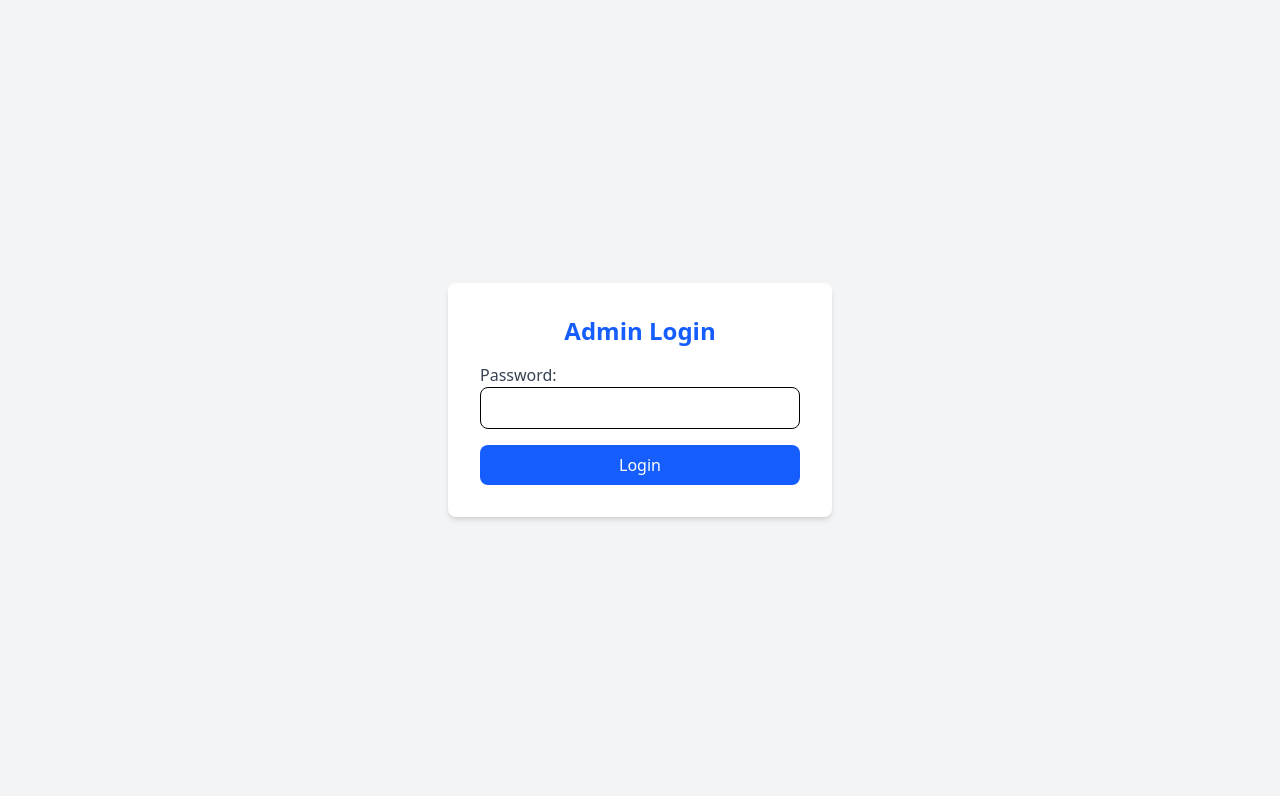
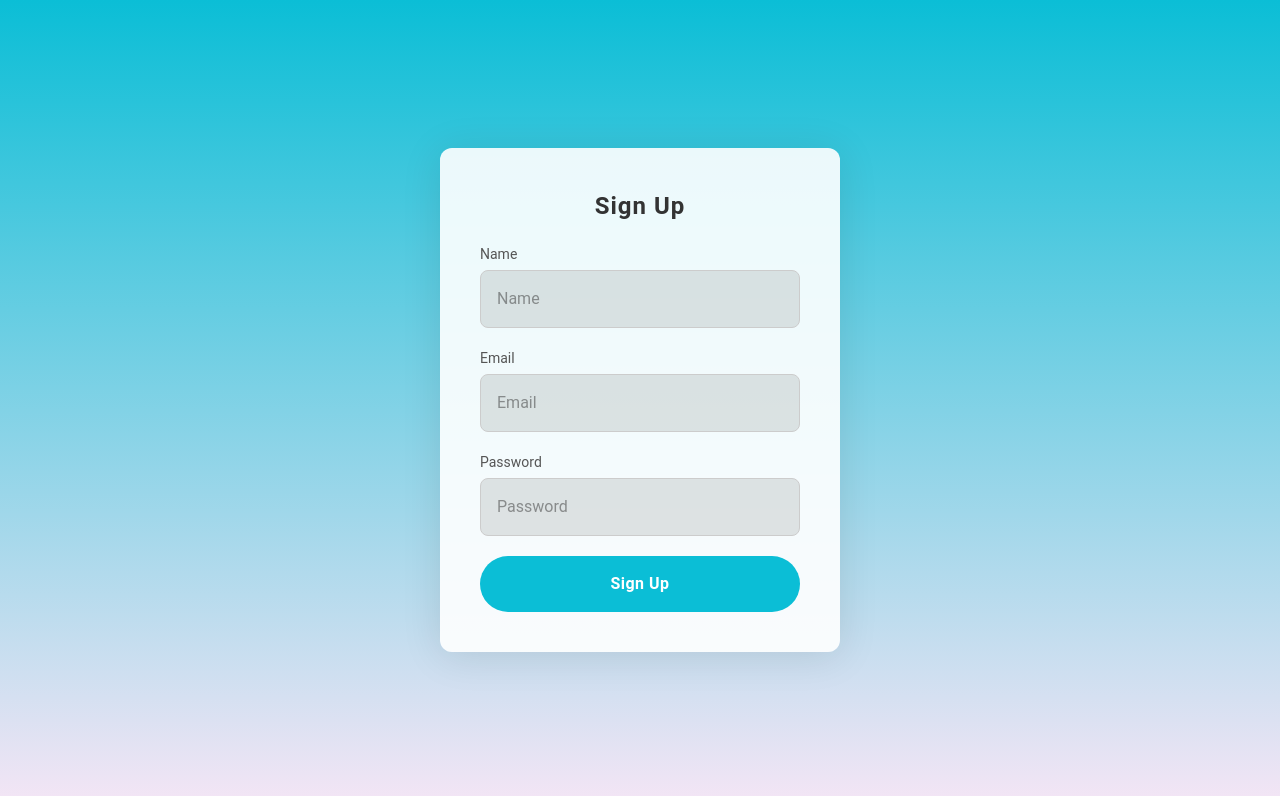
Before and after one commit to AadarshKhanna/MediKart, a React (Vite) app in the folder frontend/: page /signup in a window 1280 px wide. Before the commit this address led to /login. Shown: the top 796 px of the page. Built offline with nearby package versions, Linux system fonts and the light colour scheme.

Commit message:
final-history

```diff
--- a/frontend/src/App.jsx
+++ b/frontend/src/App.jsx
@@ -11,6 +11,8 @@ import DoctorsSection from "./pages/DoctorsSection";
 import Settings from "./pages/Settings";
 import BuyMedicine from "./components/Medicine_Buy/BuyMedicine";
 import ViewHistory from "./pages/ViewHistory";
+import UserLogin from "./components/UserLogin";
+import Signup from "./components/Signup";
 
 function App() {
   return (
@@ -20,6 +22,8 @@ function App() {
         <Route path="/login" element={<Login />} />
         <Route path="/user" element={<BuyMedicine />} />
         <Route path="/view-history" element={<ViewHistory />} />
+        <Route path="/signup" element={<Signup />} />
+        <Route path="/userlogin" element={<UserLogin />} />
         <Route
           path="/*"
           element={
--- /dev/null
+++ b/frontend/src/components/Signup.css
@@ -0,0 +1,172 @@
+/* Signup.css */
+
+/* Centering the form on the screen */
+.center-form {
+  display: flex;
+  justify-content: center;
+  align-items: center;
+  height: 100vh; /* Full screen height */
+  background: linear-gradient(to bottom, #0bbed6, #f3e5f5); /* Gradient background */
+  color: #333; /* Dark text color for contrast */
+  padding: 0 20px; /* Horizontal padding */
+  font-family: 'Roboto', sans-serif; /* Modern, clean font */
+  overflow: hidden; /* Prevent unwanted scrollbars */
+}
+
+/* Form container */
+form {
+  background-color: rgba(255, 255, 255, 0.9); /* Light, semi-transparent white background */
+  padding: 40px;/* Container for the login form */
+  .login-container {
+    width: 100%;
+    max-width: 400px;
+    margin: 100px auto;
+    padding: 20px;
+    background-color: #ffffff; /* White background */
+    border-radius: 10px;
+    box-shadow: 0 4px 8px rgba(0, 0, 0, 0.1);
+    text-align: center;
+  }
+
+  /* Heading styles */
+  .login-container h2 {
+    color: #1e1f23; /* Dark gray text */
+    margin-bottom: 20px;
+  }
+
+  /* Input fields */
+  .login-input {
+    width: 100%;
+    padding: 10px;
+    margin: 10px 0;
+    border: 1px solid #ccc;
+    border-radius: 5px;
+    font-size: 16px;
+  }
+
+  /* Button styling */
+  .login-button {
+    width: 100%;
+    padding: 10px;
+    background-color: #1e1f23; /* Dark gray */
+    color: white;
+    border: none;
+    border-radius: 5px;
+    font-size: 18px;
+    cursor: pointer;
+    transition: background-color 0.3s;
+  }
+
+  /* Hover effect for button */
+  .login-button:hover {
+    background-color: #3b3b3b; /* Darker gray */
+  }
+
+  /* Error message */
+  .login-error {
+    color: red;
+    font-size: 14px;
+    margin-top: 10px;
+  }
+
+  border-radius: 12px;
+  box-shadow: 0 4px 40px rgba(0, 0, 0, 0.1); /* Soft shadow for depth */
+  width: 100%;
+  max-width: 400px;
+  box-sizing: border-box;
+  transition: transform 0.3s ease, box-shadow 0.3s ease;
+}
+
+/* Hover effect on form container */
+form:hover {
+  transform: scale(1.02); /* Slight zoom effect */
+  box-shadow: 0 6px 60px rgba(0, 0, 0, 0.15); /* Enhanced shadow on hover */
+}
+
+/* Form title */
+h2 {
+  text-align: center;
+  margin-bottom: 20px;
+  font-size: 24px;
+  color: #333;
+  font-weight: 600;
+  letter-spacing: 1px;
+}
+
+/* Input field labels */
+label {
+  font-size: 14px;
+  color: #555;
+  margin-bottom: 5px;
+  display: block;
+}
+
+/* Form control (input fields) */
+.form-control {
+  width: 100%;
+  padding: 16px;
+  margin-bottom: 20px;
+  border: 1px solid #ccc;
+  border-radius: 8px;
+  font-size: 1rem;
+  background-color: rgba(0, 0, 0, 0.1); /* Light background for input fields */
+  transition: border-color 0.3s ease, background-color 0.3s ease;
+}
+
+/* Focus state for input fields */
+.form-control:focus {
+  outline: none;
+  border-color: #0bbed6; /* Blue border on focus */
+  background-color: rgba(0, 0, 0, 0.2); /* Slight background change on focus */
+}
+
+/* Button styling */
+button {
+  width: 100%;
+  padding: 16px;
+  background-color: #0bbed6; /* Blue button */
+  color: white;
+  font-size: 16px;
+  border: none;
+  border-radius: 30px; /* Rounded corners */
+  cursor: pointer;
+  transition: background-color 0.3s ease, transform 0.3s ease;
+  font-weight: 600;
+  letter-spacing: 0.5px;
+}
+
+/* Button hover effect */
+button:hover {
+  background-color: #250bf1; /* Darker blue on hover */
+  transform: translateY(-3px); /* Slight pop effect */
+}
+
+/* Button active state */
+button:active {
+  transform: translateY(0); /* Reset pop effect */
+}
+
+/* Button focus state */
+button:focus {
+  outline: none;
+}
+
+/* Responsive Design */
+@media (max-width: 600px) {
+  form {
+    padding: 20px;
+    width: 90%;
+  }
+
+  h2 {
+    font-size: 22px; /* Adjust title font size on smaller screens */
+  }
+
+  .form-control {
+    padding: 12px; /* Adjust padding for input fields */
+  }
+
+  button {
+    padding: 12px; /* Adjust button padding */
+  }
+}
--- /dev/null
+++ b/frontend/src/components/Signup.jsx
@@ -0,0 +1,62 @@
+
+import React, { useState } from "react";
+import axios from "axios";
+import "./Signup.css";
+
+function Signup() {
+    const [name, setName] = useState("");
+    const [email, setEmail] = useState("");
+    const [password, setPassword] = useState("");
+
+    const handleSignup = async () => {
+        try {
+            await axios.post("http://localhost:3001/user/register", {
+                name,
+                email,
+                password,
+            });
+            alert("Signup successful! You can now log in.");
+            window.location.href = "/login";
+        } catch (error) {
+            alert("Signup failed: " + error.response.data.message);
+        }
+    };
+
+    return (
+        <div className="center-form">
+            <form>
+                <h2>Sign Up</h2>
+                <label htmlFor="name">Name</label>
+                <input
+                    type="text"
+                    id="name"
+                    placeholder="Name"
+                    className="form-control"
+                    value={name}
+                    onChange={(e) => setName(e.target.value)}
+                />
+                <label htmlFor="email">Email</label>
+                <input
+                    type="email"
+                    id="email"
+                    placeholder="Email"
+                    className="form-control"
+                    value={email}
+                    onChange={(e) => setEmail(e.target.value)}
+                />
+                <label htmlFor="password">Password</label>
+                <input
+                    type="password"
+                    id="password"
+                    placeholder="Password"
+                    className="form-control"
+                    value={password}
+                    onChange={(e) => setPassword(e.target.value)}
+                />
+                <button type="button" className="btn" onClick={handleSignup}>Sign Up</button>
+            </form>
+        </div>
+    );
+}
+
+export default Signup;
--- /dev/null
+++ b/frontend/src/components/UserLogin.css
@@ -0,0 +1,52 @@
+/* Container for the login form */
+.login-container {
+  width: 100%;
+  max-width: 400px;
+  margin: 100px auto;
+  padding: 20px;
+  background-color: #ffffff; /* White background */
+  border-radius: 10px;
+  box-shadow: 0 4px 8px rgba(0, 0, 0, 0.1);
+  text-align: center;
+}
+
+/* Heading styles */
+.login-container h2 {
+  color: #1e1f23; /* Dark gray text */
+  margin-bottom: 20px;
+}
+
+/* Input fields */
+.login-input {
+  width: 100%;
+  padding: 10px;
+  margin: 10px 0;
+  border: 1px solid #ccc;
+  border-radius: 5px;
+  font-size: 16px;
+}
+
+/* Button styling */
+.login-button {
+  width: 100%;
+  padding: 10px;
+  background-color: #1e1f23; /* Dark gray */
+  color: white;
+  border: none;
+  border-radius: 5px;
+  font-size: 18px;
+  cursor: pointer;
+  transition: background-color 0.3s;
+}
+
+/* Hover effect for button */
+.login-button:hover {
+  background-color: #3b3b3b; /* Darker gray */
+}
+
+/* Error message */
+.login-error {
+  color: red;
+  font-size: 14px;
+  margin-top: 10px;
+}
--- /dev/null
+++ b/frontend/src/components/UserLogin.jsx
@@ -0,0 +1,53 @@
+import React, { useState } from "react";
+import { useNavigate } from "react-router-dom";
+import axios from "axios";
+import "./UserLogin.css"; // Assuming you have a separate CSS for user login
+
+const UserLogin = () => {
+  const [email, setEmail] = useState("");
+  const [password, setPassword] = useState("");
+  const [error, setError] = useState(null);
+  const navigate = useNavigate();
+
+  const handleLogin = async (e) => {
+    e.preventDefault();
+    try {
+      const response = await axios.post("http://localhost:3001/auth/login", {
+        email,
+        password,
+      });
+      if (response.data.token) {
+        // Save the token to localStorage for user login
+        localStorage.setItem("token", response.data.token);
+        // Redirect to User Dashboard
+        navigate("/dashboard");
+      }
+    } catch (err) {
+      setError("Invalid email or password");
+    }
+  };
+
+  return (
+    <div className="login-form">
+      <h2>Login as User</h2>
+      <form onSubmit={handleLogin}>
+        <input
+          type="email"
+          placeholder="Email"
+          value={email}
+          onChange={(e) => setEmail(e.target.value)}
+        />
+        <input
+          type="password"
+          placeholder="Password"
+          value={password}
+          onChange={(e) => setPassword(e.target.value)}
+        />
+        {error && <p style={{ color: "red" }}>{error}</p>}
+        <button type="submit">Login as User</button>
+      </form>
+    </div>
+  );
+};
+
+export default UserLogin;
```
